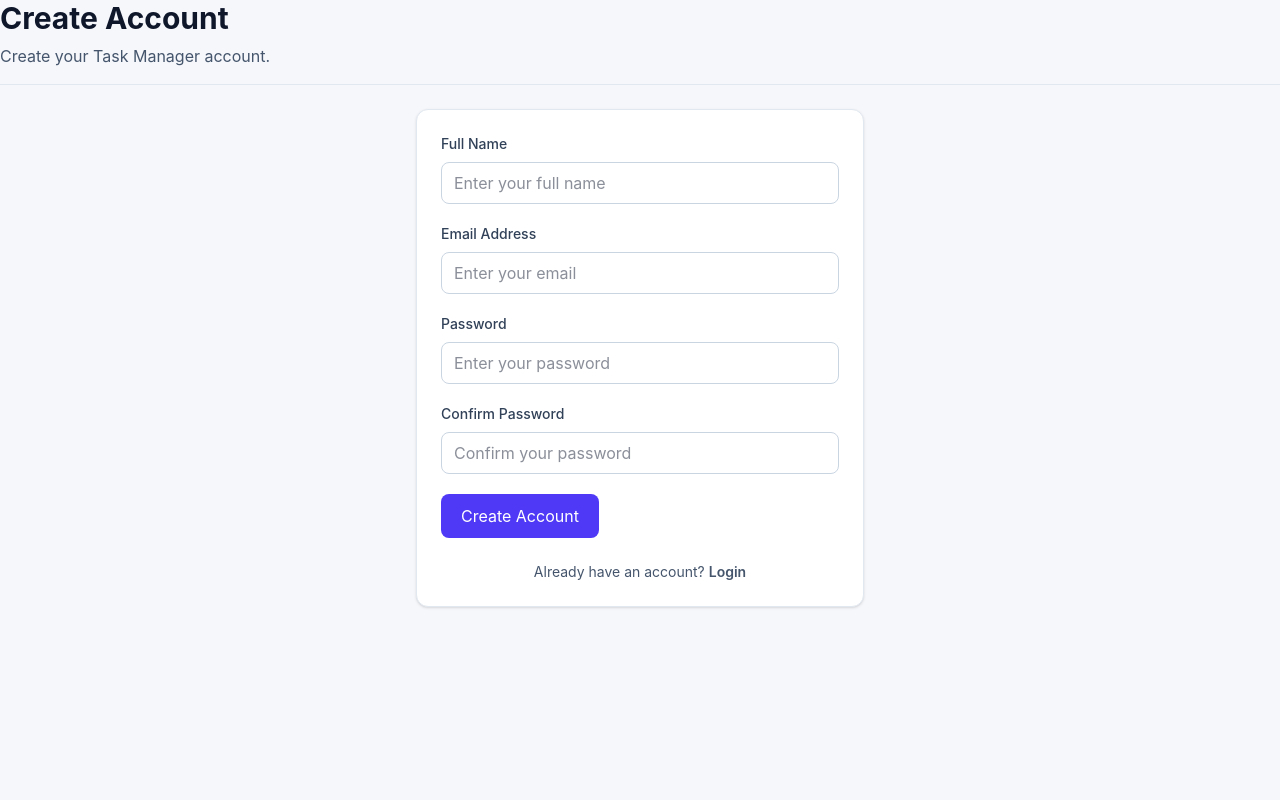
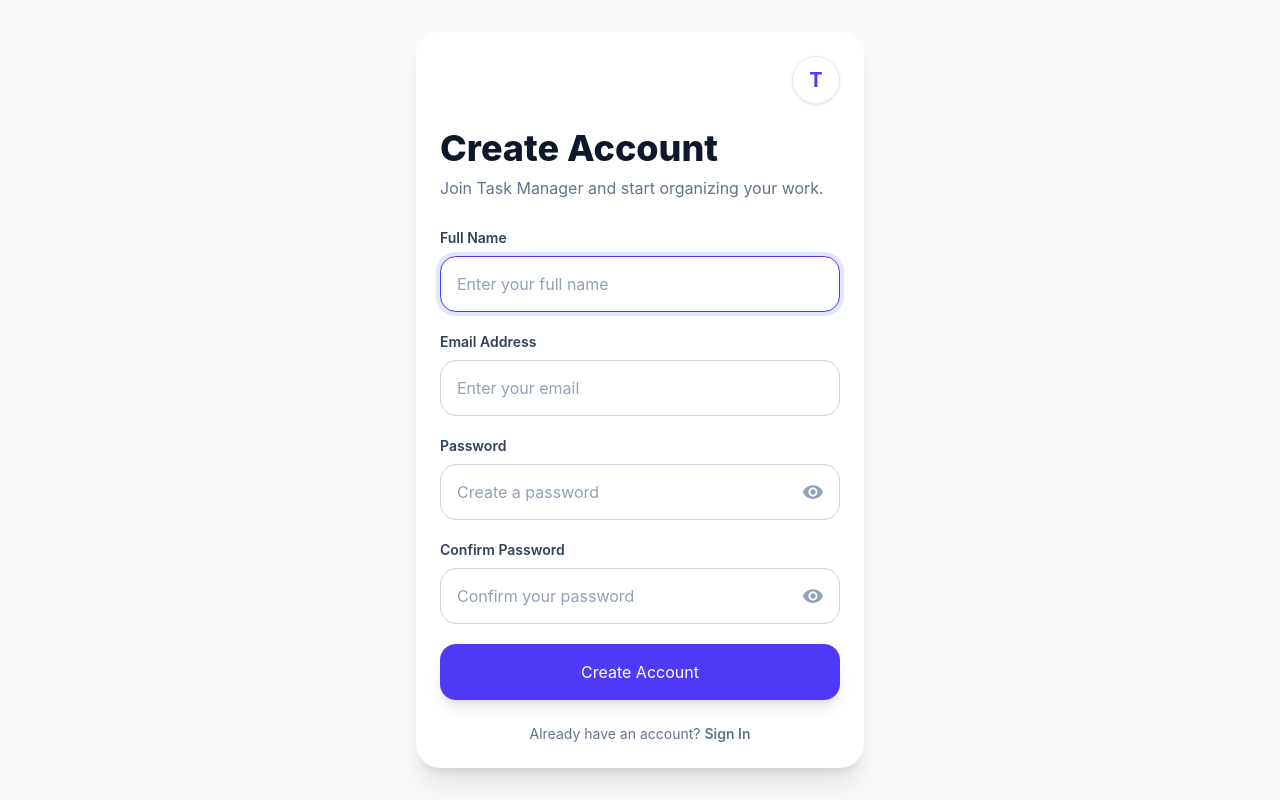
Before and after one commit to Washimakhtar786/task-manager-app, a React app in the folder frontend/: page /register in a window 1280 px wide. Built offline with nearby package versions, Linux system fonts and the light colour scheme; no server answers; the HTML template or start-up script is replaced by a standard one.

Commit message:
make professional login and register

```diff
--- a/frontend/src/components/common/FormInput.jsx
+++ b/frontend/src/components/common/FormInput.jsx
@@ -1,3 +1,9 @@
+import { useState } from "react";
+import {
+  MdVisibility,
+  MdVisibilityOff,
+} from "react-icons/md";
+
 export default function FormInput({
   label,
   name,
@@ -7,36 +13,70 @@ export default function FormInput({
   placeholder = "",
   error = "",
   required = false,
+  autoComplete,
+  autoFocus = false,
 }) {
+  const [showPassword, setShowPassword] =
+    useState(false);
+
+  const inputType =
+    type === "password"
+      ? showPassword
+        ? "text"
+        : "password"
+      : type;
+
   return (
     <div className="space-y-2">
       <label
         htmlFor={name}
-        className="block text-sm font-medium text-slate-700"
+        className="block text-sm font-semibold text-slate-700"
       >
         {label}
       </label>
 
+      <div className="relative">
         <input
           id={name}
           name={name}
-        type={type}
+          type={inputType}
           value={value}
           onChange={onChange}
           placeholder={placeholder}
           required={required}
-        className={`w-full rounded-lg border px-3 py-2 outline-none transition-colors ${
+          autoComplete={autoComplete}
+          autoFocus={autoFocus}
+          className={`h-14 w-full rounded-2xl border bg-white px-4 pr-12 text-slate-800 placeholder:text-slate-400 outline-none transition-all duration-200 ${
             error
-            ? "border-red-500 focus:border-red-500"
-            : "border-slate-300 focus:border-indigo-500"
+              ? "border-red-500 focus:border-red-500 focus:ring-4 focus:ring-red-100"
+              : "border-slate-300 focus:border-indigo-600 focus:ring-4 focus:ring-indigo-100"
           }`}
         />
 
-      {error ? (
-        <p className="text-sm text-red-600">
+        {type === "password" && (
+          <button
+            type="button"
+            onClick={() =>
+              setShowPassword(
+                !showPassword
+              )
+            }
+            className="absolute right-4 top-1/2 -translate-y-1/2 text-slate-400 transition hover:text-indigo-600"
+          >
+            {showPassword ? (
+              <MdVisibilityOff size={22} />
+            ) : (
+              <MdVisibility size={22} />
+            )}
+          </button>
+        )}
+      </div>
+
+      {error && (
+        <p className="text-sm font-medium text-red-600">
           {error}
         </p>
-      ) : null}
+      )}
     </div>
   );
 }
--- a/frontend/src/components/common/SubmitButton.jsx
+++ b/frontend/src/components/common/SubmitButton.jsx
@@ -5,31 +5,41 @@ export default function SubmitButton({
   loading = false,
   disabled = false,
   type = "submit",
+  className = "",
 }) {
   return (
     <button
       type={type}
       disabled={loading || disabled}
-      className="
-        inline-flex
+      className={`
+        flex
+        h-14
+        w-full
         items-center
         justify-center
-        gap-2
-        rounded-lg
+        gap-3
+        rounded-2xl
         bg-indigo-600
-        px-5
-        py-2.5
-        font-medium
+        text-base
+        font-semibold
         text-white
-        transition
+        shadow-lg
+        transition-all
+        duration-200
+        hover:-translate-y-0.5
         hover:bg-indigo-700
+        hover:shadow-xl
+        active:scale-[0.98]
         disabled:cursor-not-allowed
         disabled:opacity-70
-      "
+        ${className}
+      `}
     >
       {loading && <ButtonLoader />}
 
-      <span>{children}</span>
+      <span>
+        {loading ? "Signing In..." : children}
+      </span>
     </button>
   );
 }
--- a/frontend/src/pages/HomePage.jsx
+++ b/frontend/src/pages/HomePage.jsx
@@ -15,7 +15,7 @@ export default function HomePage() {
         <div className="mt-10 flex justify-center gap-4">
           <Link
   to="/register"
-  className="rounded-lg bg-white px-6 py-3 font-semibold text-indigo-700 hover:bg-slate-100"
+  className="rounded-lg bg-red-500 px-8 py-3 text-3xl font-bold text-yellow-300"
 >
   Get Started
 </Link>
--- a/frontend/src/pages/auth/LoginPage.jsx
+++ b/frontend/src/pages/auth/LoginPage.jsx
@@ -8,7 +8,6 @@ import { useAuth } from "../../context/AuthContext.jsx";
 import { getApiErrorMessage } from "../../utils/api-error.js";
 
 import Message from "../../components/common/Message.jsx";
-import PageHeader from "../../components/common/PageHeader.jsx";
 import FormInput from "../../components/common/FormInput.jsx";
 import SubmitButton from "../../components/common/SubmitButton.jsx";
 
@@ -18,15 +17,15 @@ export default function LoginPage() {
     password: "",
   });
 
-  const { login } = useAuth();
-
-  const navigate = useNavigate();
-
   const [loading, setLoading] =
     useState(false);
 
   const [error, setError] =
     useState("");
+
+  const { login } = useAuth();
+
+  const navigate = useNavigate();
 
   function handleChange(event) {
     const { name, value } = event.target;
@@ -60,16 +59,32 @@ navigate("/dashboard", {
   }
 
   return (
-    <>
-      <PageHeader
-        title="Sign In"
-        description="Sign in to continue managing your tasks."
-      />
+    <div className="flex min-h-screen items-center justify-center bg-slate-50 px-6 py-10">
+      <div className="w-full max-w-md rounded-3xl bg-white p-8 shadow-xl">
+        {/* Logo */}
 
-      <div className="mx-auto max-w-md rounded-xl border border-slate-200 bg-white p-6 shadow-sm">
+        <div className="mb-10 flex justify-end">
+          <div className="flex h-14 w-14 items-center justify-center rounded-full border border-slate-200 shadow-sm">
+            <span className="text-2xl font-bold text-indigo-600">
+              T
+            </span>
+          </div>
+        </div>
+
+        {/* Heading */}
+
+        <h1 className="text-5xl font-extrabold text-slate-900">
+          Welcome Back 👋
+        </h1>
+
+        <p className="mt-3 text-lg text-slate-500">
+          Sign in to continue to Task Manager.
+        </p>
+
+        <div className="mt-10">
           <form
             onSubmit={handleSubmit}
-          className="space-y-5"
+            className="space-y-6"
           >
             {error && (
               <Message type="error">
@@ -78,12 +93,14 @@ navigate("/dashboard", {
             )}
 
             <FormInput
-            label="Email Address"
+              label="Email"
               name="email"
               type="email"
               value={formData.email}
               onChange={handleChange}
               placeholder="Enter your email"
+              autoFocus
+              autoComplete="email"
               required
             />
 
@@ -94,6 +111,7 @@ navigate("/dashboard", {
               value={formData.password}
               onChange={handleChange}
               placeholder="Enter your password"
+              autoComplete="current-password"
               required
             />
 
@@ -105,7 +123,7 @@ navigate("/dashboard", {
             </SubmitButton>
           </form>
 
-        <div className="mt-6 text-center text-sm text-slate-600">
+          <div className="mt-8 text-center text-base text-slate-500">
             Don't have an account?{" "}
             <Link
               to="/register"
@@ -115,6 +133,7 @@ navigate("/dashboard", {
             </Link>
           </div>
         </div>
-    </>
+      </div>
+    </div>
   );
 }
--- a/frontend/src/pages/auth/RegisterPage.jsx
+++ b/frontend/src/pages/auth/RegisterPage.jsx
@@ -8,7 +8,6 @@ import { useAuth } from "../../context/AuthContext.jsx";
 import { getApiErrorMessage } from "../../utils/api-error.js";
 
 import Message from "../../components/common/Message.jsx";
-import PageHeader from "../../components/common/PageHeader.jsx";
 import FormInput from "../../components/common/FormInput.jsx";
 import SubmitButton from "../../components/common/SubmitButton.jsx";
 
@@ -69,11 +68,13 @@ export default function RegisterPage() {
       });
 
       setSuccess(
-        "Account created successfully. Redirecting to login..."
+        "Account created successfully. Redirecting..."
       );
 
       setTimeout(() => {
-        navigate("/login");
+        navigate("/login", {
+          replace: true,
+        });
       }, 1500);
     } catch (error) {
       setError(
@@ -85,13 +86,29 @@ export default function RegisterPage() {
   }
 
   return (
-    <>
-      <PageHeader
-        title="Create Account"
-        description="Create your Task Manager account."
-      />
+    <div className="flex min-h-screen items-center justify-center bg-slate-50 px-6 py-8">
+      <div className="w-full max-w-md rounded-3xl bg-white p-6 shadow-xl">
+        {/* Logo */}
 
-      <div className="mx-auto max-w-md rounded-xl border border-slate-200 bg-white p-6 shadow-sm">
+        <div className="mb-6 flex justify-end">
+          <div className="flex h-12 w-12 items-center justify-center rounded-full border border-slate-200 shadow-sm">
+            <span className="text-xl font-bold text-indigo-600">
+              T
+            </span>
+          </div>
+        </div>
+
+        {/* Heading */}
+
+        <h1 className="text-4xl font-extrabold text-slate-900">
+          Create Account
+        </h1>
+
+        <p className="mt-2 text-base text-slate-500">
+          Join Task Manager and start organizing your work.
+        </p>
+
+        <div className="mt-7">
           <form
             onSubmit={handleSubmit}
             className="space-y-5"
@@ -114,6 +131,8 @@ export default function RegisterPage() {
               value={formData.name}
               onChange={handleChange}
               placeholder="Enter your full name"
+              autoFocus
+              autoComplete="name"
               required
             />
 
@@ -124,6 +143,7 @@ export default function RegisterPage() {
               value={formData.email}
               onChange={handleChange}
               placeholder="Enter your email"
+              autoComplete="email"
               required
             />
 
@@ -133,7 +153,8 @@ export default function RegisterPage() {
               type="password"
               value={formData.password}
               onChange={handleChange}
-            placeholder="Enter your password"
+              placeholder="Create a password"
+              autoComplete="new-password"
               required
             />
 
@@ -144,27 +165,26 @@ export default function RegisterPage() {
               value={formData.confirmPassword}
               onChange={handleChange}
               placeholder="Confirm your password"
+              autoComplete="new-password"
               required
             />
 
-          <SubmitButton
-            loading={loading}
-            loadingText="Creating Account..."
-          >
+            <SubmitButton loading={loading}>
               Create Account
             </SubmitButton>
           </form>
 
-        <div className="mt-6 text-center text-sm text-slate-600">
+          <div className="mt-6 text-center text-sm text-slate-500">
             Already have an account?{" "}
             <Link
               to="/login"
               className="font-semibold text-indigo-600 transition hover:text-indigo-700 hover:underline"
             >
-            Login
+              Sign In
             </Link>
           </div>
         </div>
-    </>
+      </div>
+    </div>
   );
 }
```
Lines whose indentation alone changed are shown as unchanged.
